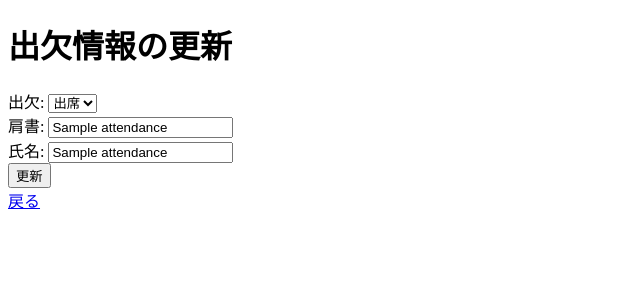
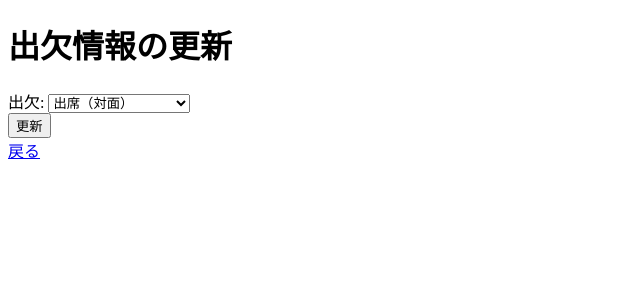
Before and after one commit to akcsri/agm_atendance, a Flask app: template templates/update.html in a window 1280 px wide. Shown: the top 300 px of the page, without its empty margins (0-640 px from the left). Run offline with Flask 3, Linux system fonts and the light colour scheme; the template is opened without the code that fills it: most values are stand-ins (such as "Sample title", 1, 10 or a date in 2020).

Commit message:
Update update.html

```diff
--- a/templates/update.html
+++ b/templates/update.html
@@ -9,7 +9,8 @@
     <form method="POST">
         <label>出欠:
             <select name="status" onchange="toggleDetails(this)">
-                <option value="出席" {% if attendance.status == '出席' %}selected{% endif %}>出席</option>
+                <option value="出席（対面）" {% if attendance.status == '出席（対面）' %}selected{% endif %}>出席（対面）</option>
+                <option value="出席（オンライン）" {% if attendance.status == '出席（オンライン）' %}selected{% endif %}>出席（オンライン）</option>
                 <option value="欠席" {% if attendance.status == '欠席' %}selected{% endif %}>欠席</option>
             </select>
         </label><br>
@@ -24,7 +25,7 @@
     <script>
         function toggleDetails(select) {
             const details = document.getElementById('details');
-            details.style.display = select.value === '出席' ? 'block' : 'none';
+            details.style.display = select.value === '出席（オンライン）' ? 'block' : 'none';
         }
         window.onload = () => {
             toggleDetails(document.querySelector('select[name=\"status\"]'));
```
